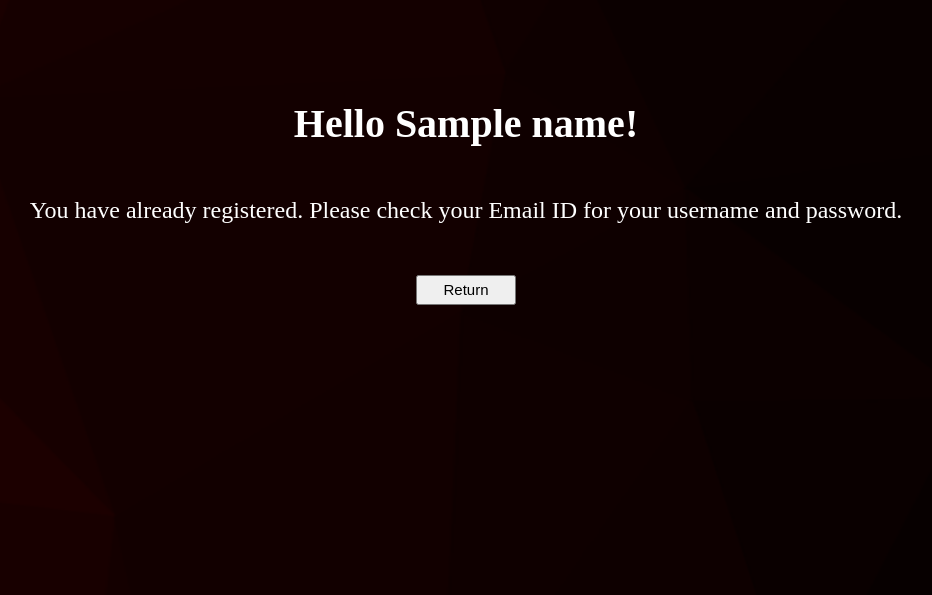
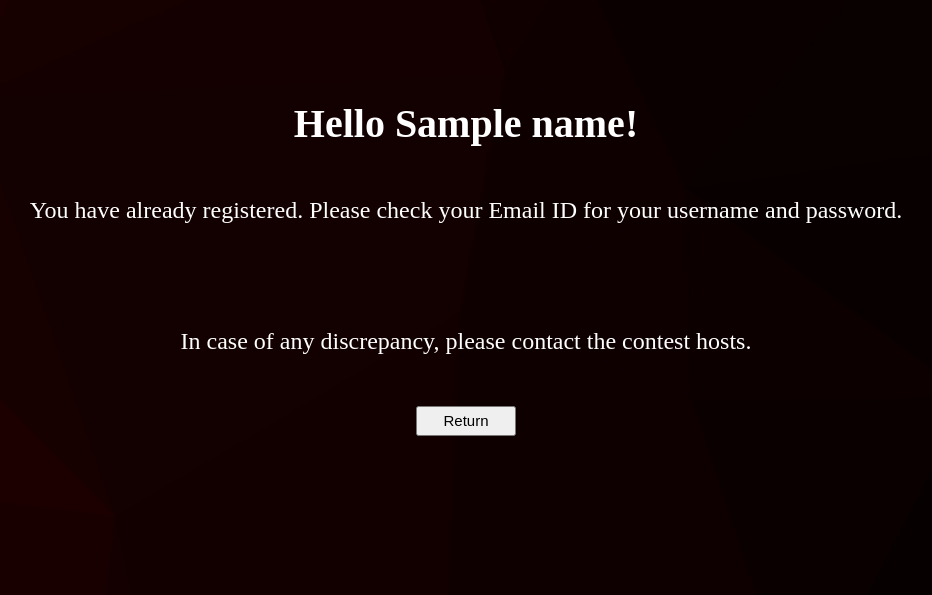
Before and after one commit to Valiant1011/Registeration-portal, a Flask app: template templates/fail.html in a window 1280 px wide. Shown: the top 595 px of the page, without its empty margins (174-1106 px from the left). Run offline with Flask 2, Linux system fonts and the light colour scheme; the template is opened without the code that fills it: most values are stand-ins (such as "Sample title", 1, 10 or a date in 2020); parts of the project's set-up code (start-up, migrations or seed data) failed here and were passed over.

Commit message:
Minor tweaks

```diff
--- a/templates/fail.html
+++ b/templates/fail.html
@@ -9,6 +9,7 @@
 
 	<h2 > Hello {{name}}!</h2>
     <p>You have already registered. Please check your Email ID for your username and password.</p>
+    <p><br><br>In case of any discrepancy, please contact the contest hosts.</p>
 
     <form action="http://127.0.0.1:5000/">
     <p><input type="submit" value="Return"></p>
```
